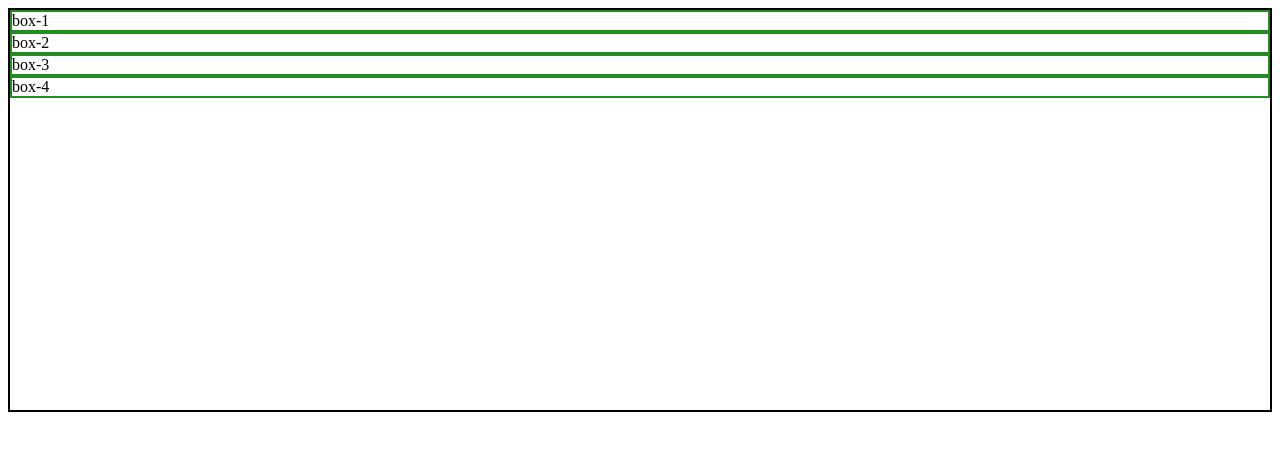
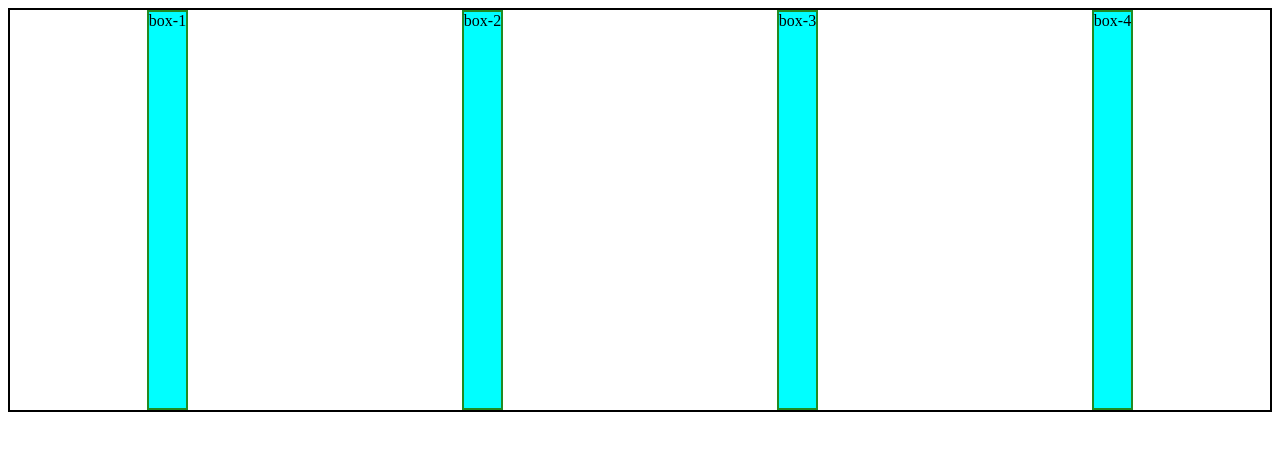
Before and after one commit to imabhishekmahli/MERN-STACK, a plain HTML site: page CSS_Concept/CSS FlexBox/index.html in a window 1280 px wide. Drawn offline with Linux system fonts and the light colour scheme.

Commit message:
justify content

```diff
--- a/CSS_Concept/CSS FlexBox/style.css
+++ b/CSS_Concept/CSS FlexBox/style.css
@@ -2,9 +2,13 @@
     height: 400px;
     border: 2px solid black;
     display: flex;  /*flex box into vertical direction*/
-    flex-direction: column; /*flex box into horizontal direction*/
+    flex-direction: row; /*flex box into horizontal direction*/
+    flex-wrap: wrap;
+
+    justify-content: space-around;
 }
 
 .box{
     border: 2px solid forestgreen;
+    background-color: aqua;
 }
```
